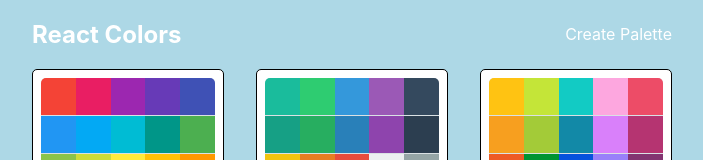
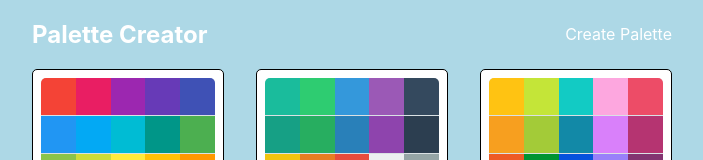
Before and after one commit to super8989/React_colors_app, a React (Create React App) app: page / in a window 1280 px wide. Shown: the top 160 px of the page, without its empty margins (288-991 px from the left). Built offline with nearby package versions, Linux system fonts and the light colour scheme.

Commit message:
changed the name of the app to Palette Creator

```diff
--- a/src/Navbar.js
+++ b/src/Navbar.js
@@ -36,7 +36,7 @@ class Navbar extends Component {
 		return (
 			<header className={classes.Navbar}>
 				<div className={classes.logo}>
-					<Link to='/'>Color Picker</Link>
+					<Link to='/'>Palette Creator</Link>
 				</div>
 
 				{showingAllColors && (
--- a/src/PaletteList.js
+++ b/src/PaletteList.js
@@ -19,7 +19,7 @@ class PaletteList extends Component {
 			<div className={classes.root}>
 				<div className={classes.container}>
 					<nav className={classes.nav}>
-						<h1>React Colors</h1>
+						<h1>Palette Creator</h1>
 						<Link to='/palette/new'>Create Palette</Link>
 					</nav>
 					<div className={classes.palettes}>
```
